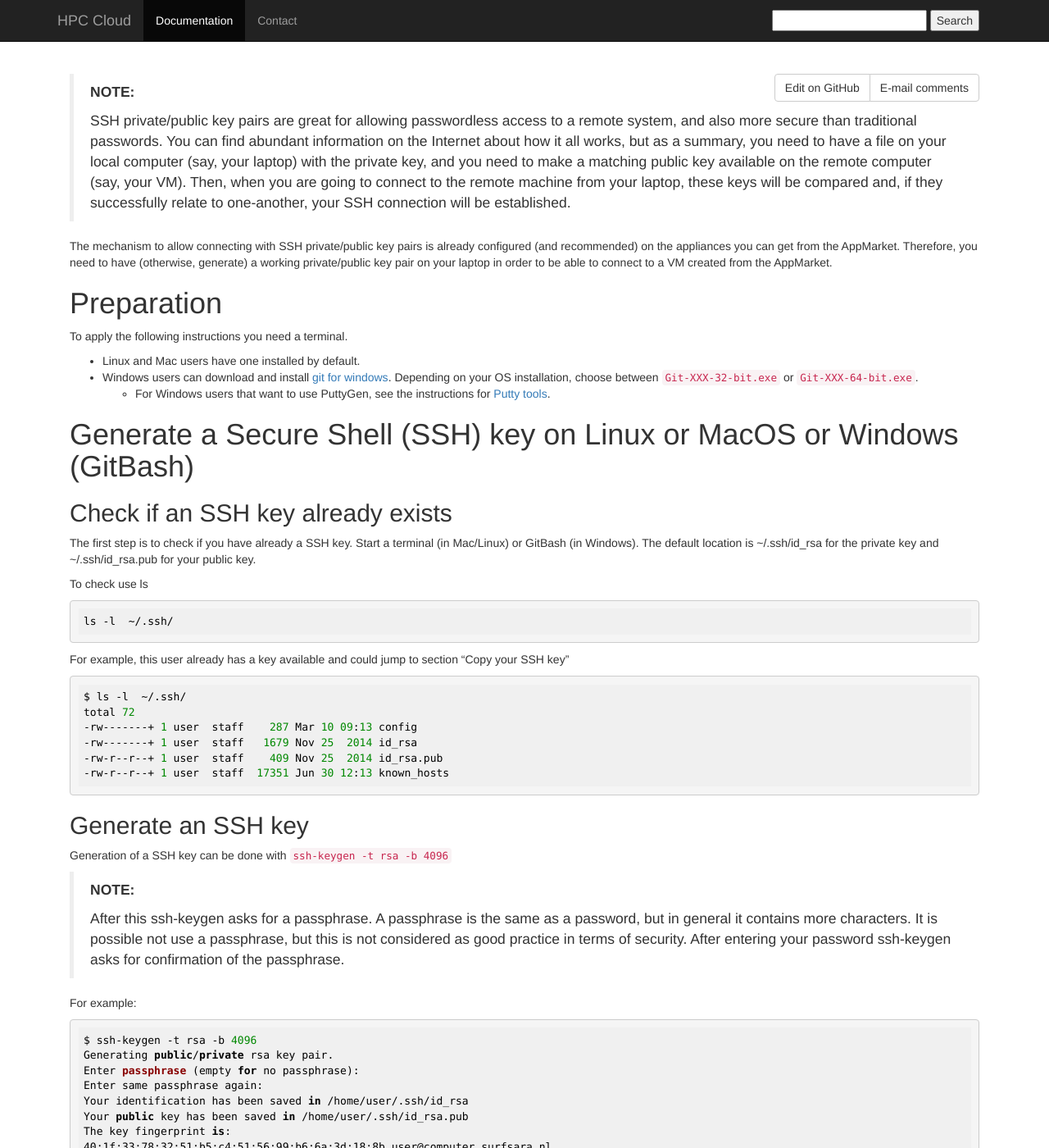
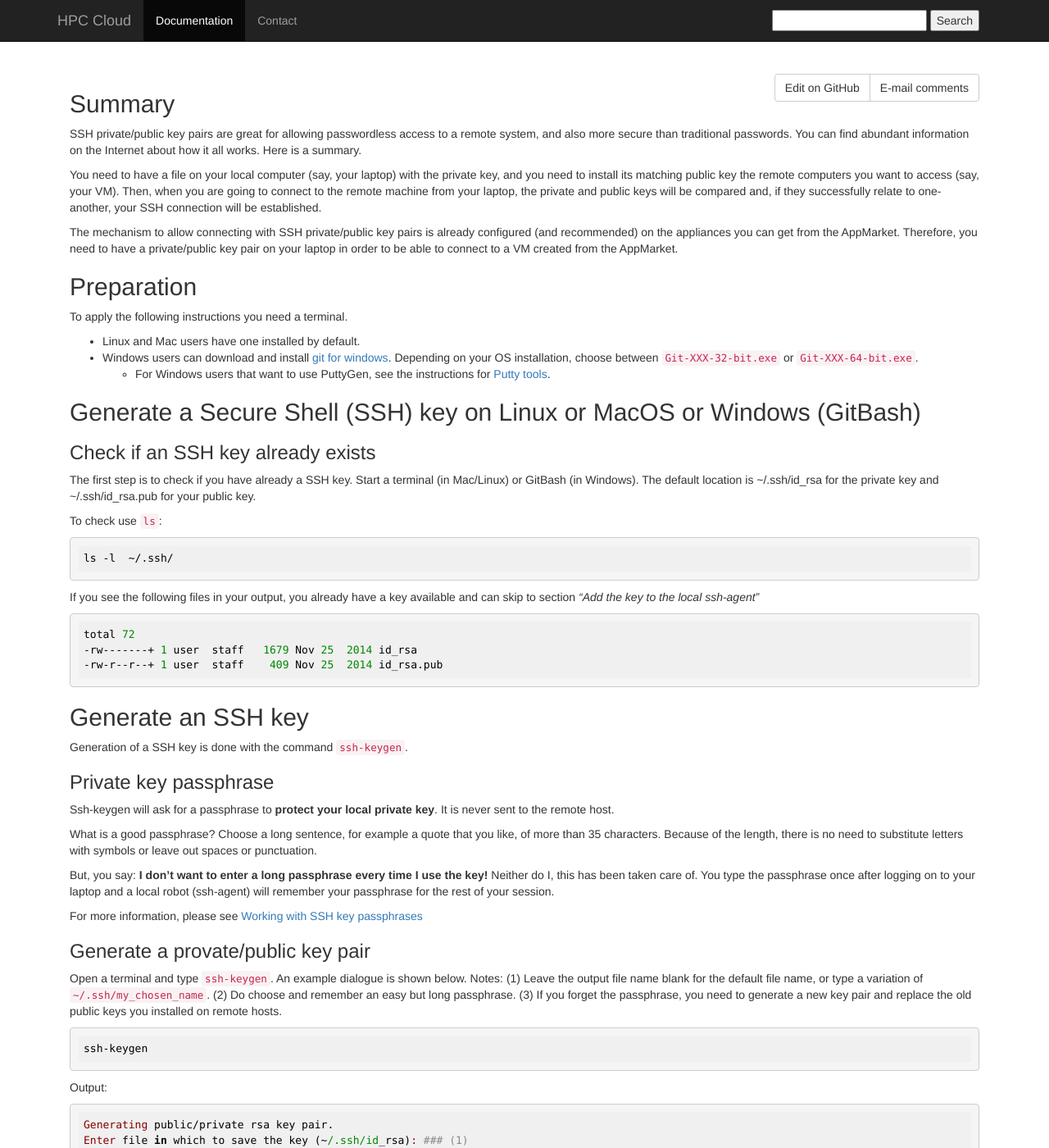
Before and after one commit to sara-nl/clouddocs, a Jekyll site: the page built from SSHkey.markdown, in a window 1280 px wide and 1400 px high. Shown: the whole window at 82% size. Built offline with Jekyll 4.4.1, drawn with Linux system fonts in a browser that asks for light colours; nearby versions of some CDN libraries; some of the changed text lies outside the part shown.

Commit message:
updated SSH key mgmt

````diff
--- a/SSHkey.markdown
+++ b/SSHkey.markdown
@@ -1,13 +1,15 @@
 ---
 layout: default
 ---
->**NOTE:**
->
->SSH private/public key pairs are great for allowing passwordless access to a remote system, and also more secure than traditional passwords. You can find abundant information on the Internet about how it all works, but as a summary, you need to have a file on your local computer (say, your laptop) with the private key, and you need to make a matching public key available on the remote computer (say, your VM). Then, when you are going to connect to the remote machine from your laptop, these keys will be compared and, if they successfully relate to one-another, your SSH connection will be established.
+## Summary
 
-The mechanism to allow connecting with SSH private/public key pairs is already configured (and recommended) on the appliances you can get from the AppMarket. Therefore, you need to have (otherwise, generate) a working private/public key pair on your laptop in order to be able to connect to a VM created from the AppMarket.
+SSH private/public key pairs are great for allowing passwordless access to a remote system, and also more secure than traditional passwords.  You can find abundant information on the Internet about how it all works. Here is a summary.
 
-# Preparation
+You need to have a file on your local computer (say, your laptop) with the private key, and you need to install its matching public key the remote computers you want to access (say, your VM). Then, when you are going to connect to the remote machine from your laptop, the private and public keys will be compared and, if they successfully relate to one-another, your SSH connection will be established.
+
+The mechanism to allow connecting with SSH private/public key pairs is already configured (and recommended) on the appliances you can get from the AppMarket. Therefore, you need to have a  private/public key pair on your laptop in order to be able to connect to a VM created from the AppMarket.
+
+## Preparation
 
 To apply the following instructions you need a terminal.
 
@@ -15,76 +17,104 @@
 * Windows users can download and install [git for windows](https://git-for-windows.github.io/). Depending on your OS installation, choose between `Git-XXX-32-bit.exe` or `Git-XXX-64-bit.exe`.
   * For Windows users that want to use PuttyGen, see the instructions for [Putty tools](putty-tools#generate-ssh-key-on-windows-with-puttygen).
 
-# Generate a Secure Shell (SSH) key on Linux or MacOS or Windows (GitBash)
+## Generate a Secure Shell (SSH) key on Linux or MacOS or Windows (GitBash)
 
-## Check if an SSH key already exists
+### Check if an SSH key already exists
 
 The first step is to check if you have already a SSH key. Start a terminal (in Mac/Linux) or GitBash (in Windows). The default location is ~/.ssh/id_rsa for the private key and  ~/.ssh/id_rsa.pub for your public key.
 
-To check use ls
+To check use `ls`:
 
-```sh
+```bash
 ls -l  ~/.ssh/
 ```
 
-For example, this user already has a key available and could jump to section "Copy your SSH key"
-
-```bash
-$ ls -l  ~/.ssh/
+If you see the following files in your output, you already have a key available and can skip to section _"Add the key to the local ssh-agent"_
+```
 total 72
--rw-------+ 1 user  staff    287 Mar 10 09:13 config
 -rw-------+ 1 user  staff   1679 Nov 25  2014 id_rsa
 -rw-r--r--+ 1 user  staff    409 Nov 25  2014 id_rsa.pub
--rw-r--r--+ 1 user  staff  17351 Jun 30 12:13 known_hosts
 ```
 
 ## Generate an SSH key
 
-Generation of a SSH key can be done with `ssh-keygen -t rsa -b 4096`
+Generation of a SSH key is done with the command `ssh-keygen`.
 
->**NOTE:**
->
->After this ssh-keygen asks for a passphrase. A passphrase is the same as a password, but in general it contains more characters. It is possible not use a passphrase, but this is not considered as good practice in terms of security. After entering your password ssh-keygen asks for confirmation of the passphrase.
+### Private key passphrase
 
-For example:
+Ssh-keygen will ask for a passphrase to **protect your local private key**. It is never sent to the remote host.
+
+What is a good passphrase? Choose a long sentence, for example a quote that you like, of more than 35 characters. Because of the length, there is no need to substitute letters with symbols or leave out spaces or punctuation.
+
+But, you say: __I don't want to enter a long passphrase every time I use the key!__
+Neither do I, this has been taken care of. You type the passphrase once after logging on to your laptop and a local robot (ssh-agent) will remember your passphrase for the rest of your session.
+
+For more information, please see [Working with SSH key passphrases](https://help.github.com/articles/working-with-ssh-key-passphrases/)
+
+### Generate a provate/public key pair
+
+Open a terminal and type `ssh-keygen`. An example dialogue is shown below.
+Notes:
+(1) Leave the output file name blank for the default file name, or type a variation of `~/.ssh/my_chosen_name`.
+(2) Do choose and remember an easy but long passphrase.
+(3) If you forget the passphrase, you need to generate a new key pair and replace the old public keys you installed on remote hosts.
 
 ```bash
-$ ssh-keygen -t rsa -b 4096
+ssh-keygen
+```
+Output:
+```
 Generating public/private rsa key pair.
-Enter passphrase (empty for no passphrase):
+Enter file in which to save the key (~/.ssh/id_rsa): ### (1)
+Enter passphrase (empty for no passphrase): ### (2)
 Enter same passphrase again:
-Your identification has been saved in /home/user/.ssh/id_rsa
-Your public key has been saved in /home/user/.ssh/id_rsa.pub
+Your identification has been saved in ~/.ssh/id_rsa
+Your public key has been saved in ~/.ssh/id_rsa.pub
 The key fingerprint is:
 40:1f:33:78:32:51:b5:c4:51:56:99:b6:6a:3d:18:8b user@computer.surfsara.nl
 The key s randomart image is:
-+--[ RSA 4096]----+
-|      o=B+++.o   |
-|     .+oo*. +    |
-|      .++. = .   |
-|       .E o o    |
-|        V  o .   |
-|          o .    |
-|         .       |
++---[RSA 2048]----+
 |                 |
-|                 |
-+-----------------+
+|               ..|
+|      .       .o.|
+|       + +.o  o+ |
+|      + S.B.o.+.o|
+|       E =++oooo+|
+|      . =oo= ++.=|
+|       *....Bo = |
+|      o.o..+o..  |
++----[SHA256]-----+
 ```
 
-### Extra requirements for Mac OS
+# Using `ssh-agent`
 
-On Mac OS you still need some extra commands:
+SSH-agent is a service on your laptop to remember your ssh passphrase during your local session (thai is, until you log out from your laptop).
+This way, you do not have to type in that loooong passphrase every time you unlock your private key.
+
+## Add the key to the local ssh-agent
 
 ```bash
-cd ~/.ssh
-ssh-keygen -y -f id_rsa > id_rsa.pub
-chmod 600 id_rsa.*
-ssh-add -K
+ssh-add ~/.ssh/id_rsa ### or the file name you provided to ssh-keygen
+```
+Output:
+```
+Enter passphrase for ~/.ssh/id_rsa: ### type it in
+Identity added: ~/.ssh/id_rsa
+```
+
+### List keys currently in ssh-agent
+
+```bash
+ssh-add -L
+```
+Output:
+```
+sh-rsa AAAAB3NzaC1yc2[...]dkxvgY2f9P ~/.ssh/id_rsa
 ```
 
 ## Copy your Public SSH key
 
-You can copy paste your public key after displaying with cat
+You can copy/paste your public key after displaying with cat
 
 ```bash
 cat ~/.ssh/id_rsa.pub
@@ -95,4 +125,5 @@
 ```bash
 pbcopy < ~/.ssh/id_rsa.pub
 ```
-After copying you can paste the public key into OpenNebula
+
+After copying you can paste the public key into your account on OpenNebula or into a user account of your VM.
````
